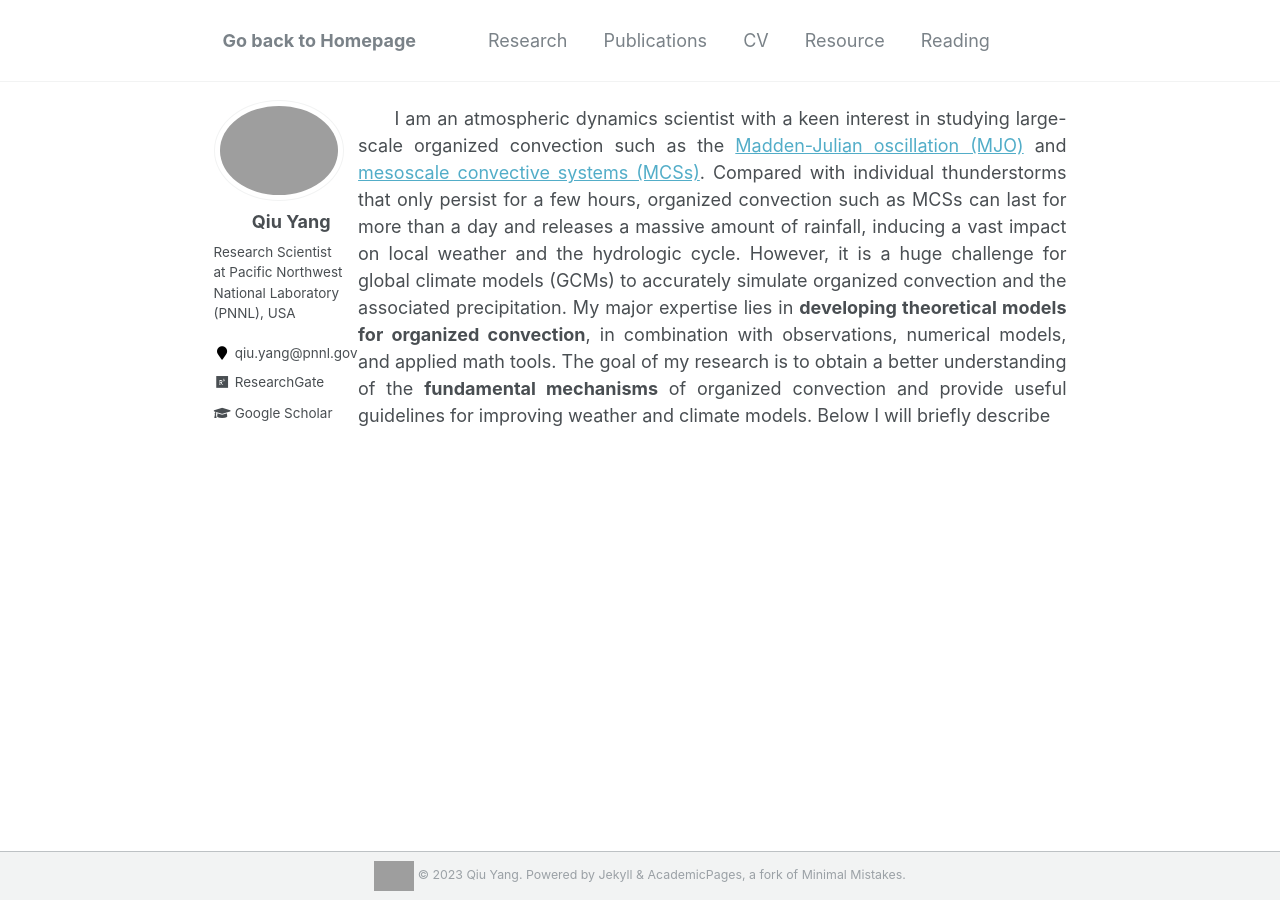
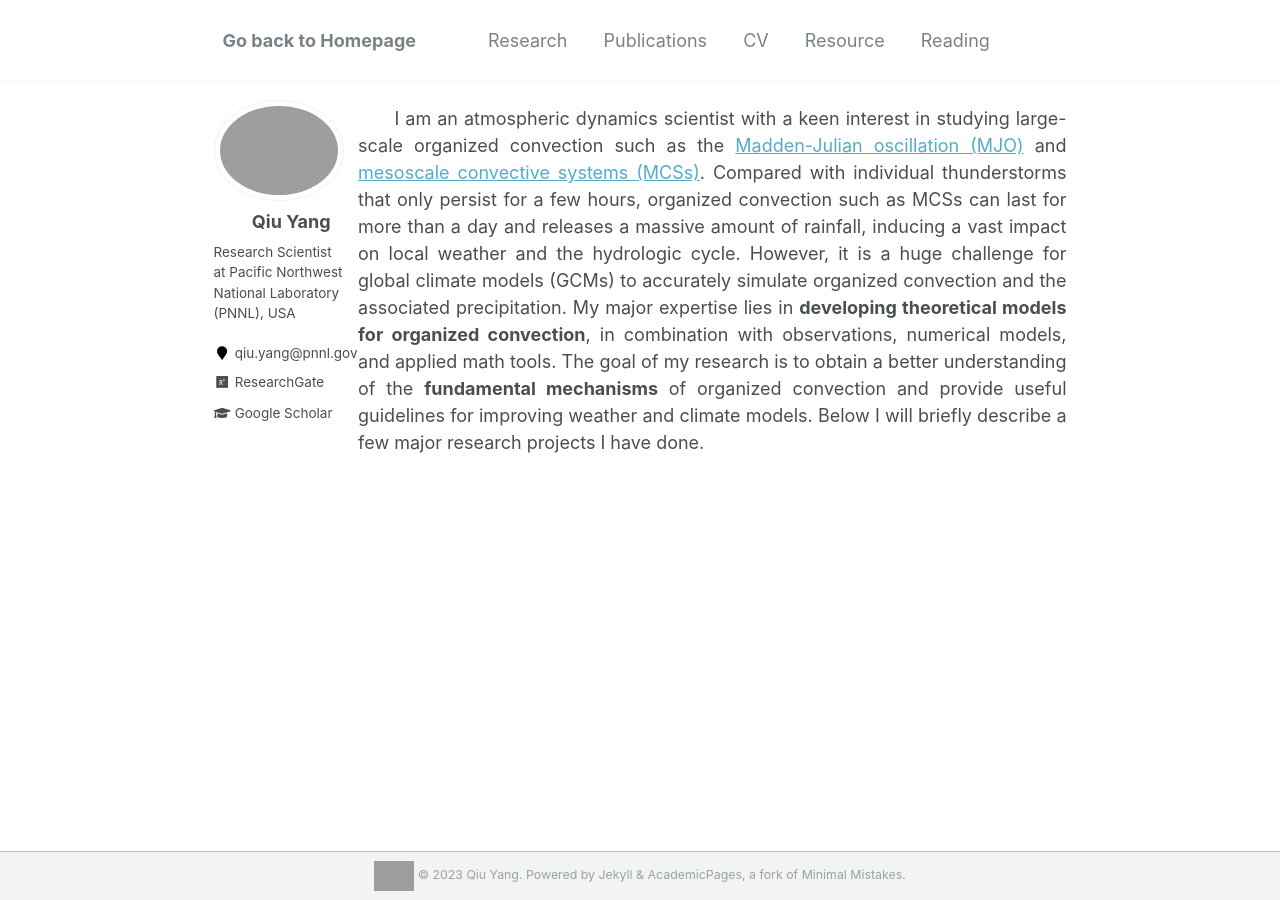
Before and after one commit to qiuyang50/qiuyang50.github.io, a Jekyll site: the page built from _pages/research.md, in a window 1280 px wide. Built offline with Jekyll 4.4.1, drawn with Linux system fonts in a browser that asks for light colours; grey boxes are pictures that could not be loaded.

Commit message:
Update research.md

```diff
--- a/_pages/research.md
+++ b/_pages/research.md
@@ -5,4 +5,4 @@
 author_profile: true
 ---
 
-&nbsp;&nbsp;&nbsp;&nbsp;&nbsp;&nbsp;I am an atmospheric dynamics scientist with a keen interest in studying large-scale organized convection such as the [Madden-Julian oscillation (MJO)](https://www.youtube.com/watch?v=UsWHHE_jkGE&t=137s) and [mesoscale convective systems (MCSs)](https://en.wikipedia.org/wiki/Mesoscale_convective_system). Compared with individual thunderstorms that only persist for a few hours, organized convection such as MCSs can last for more than a day and releases a massive amount of rainfall, inducing a vast impact on local weather and the hydrologic cycle. However, it is a huge challenge for global climate models (GCMs) to accurately simulate organized convection and the associated precipitation. My major expertise lies in **developing theoretical models for organized convection**, in combination with observations, numerical models, and applied math tools. The goal of my research is to obtain a better understanding of the **fundamental mechanisms** of organized convection and provide useful guidelines for improving weather and climate models. Below I will briefly describe
+&nbsp;&nbsp;&nbsp;&nbsp;&nbsp;&nbsp;I am an atmospheric dynamics scientist with a keen interest in studying large-scale organized convection such as the [Madden-Julian oscillation (MJO)](https://www.youtube.com/watch?v=UsWHHE_jkGE&t=137s) and [mesoscale convective systems (MCSs)](https://en.wikipedia.org/wiki/Mesoscale_convective_system). Compared with individual thunderstorms that only persist for a few hours, organized convection such as MCSs can last for more than a day and releases a massive amount of rainfall, inducing a vast impact on local weather and the hydrologic cycle. However, it is a huge challenge for global climate models (GCMs) to accurately simulate organized convection and the associated precipitation. My major expertise lies in **developing theoretical models for organized convection**, in combination with observations, numerical models, and applied math tools. The goal of my research is to obtain a better understanding of the **fundamental mechanisms** of organized convection and provide useful guidelines for improving weather and climate models. Below I will briefly describe a few major research projects I have done.
```
